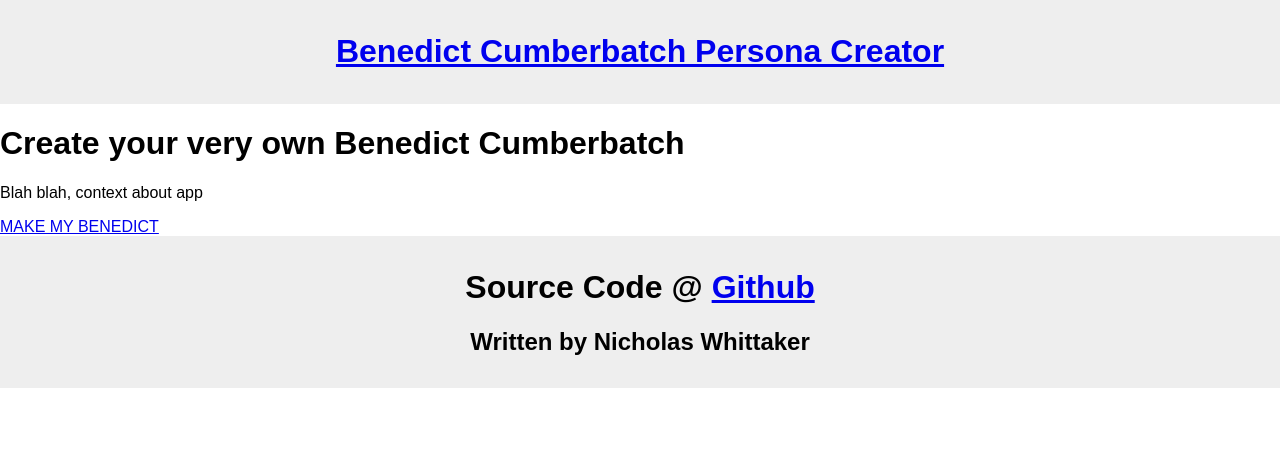
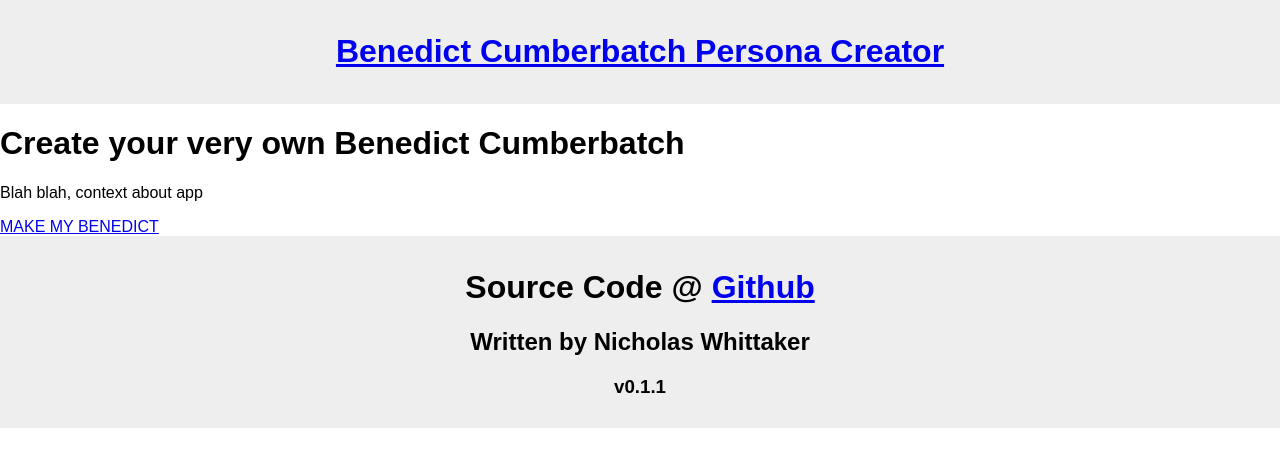
Before and after one commit to nchlswhttkr/benedict-cumberbatch, a React (Create React App) app: page / in a window 1280 px wide. Shown: the top 466 px of the page. Built offline with nearby package versions, Linux system fonts and the light colour scheme.

Commit message:
feat: project version is now displayed

```diff
--- a/package.json
+++ b/package.json
@@ -1,6 +1,6 @@
 {
   "name": "benedict-cumberbatch",
-  "version": "0.1.0",
+  "version": "0.1.1",
   "private": true,
   "dependencies": {
     "gh-pages": "^1.1.0",
--- a/src/components/Base/footer.js
+++ b/src/components/Base/footer.js
@@ -1,10 +1,12 @@
 import React from 'react'
+import { version } from '../../../package.json'
 
 const Footer = props => {
   return (
     <footer style={{ backgroundColor: '#eee', textAlign: 'center', padding: '12px 0' }}>
       <h1>Source Code @ <a href='https://github.com/nickeloz/benedict-cumberbatch'>Github</a></h1>
       <h2>Written by Nicholas Whittaker</h2>
+      <h3>v{version}</h3>
     </footer>
   )
 }
```
